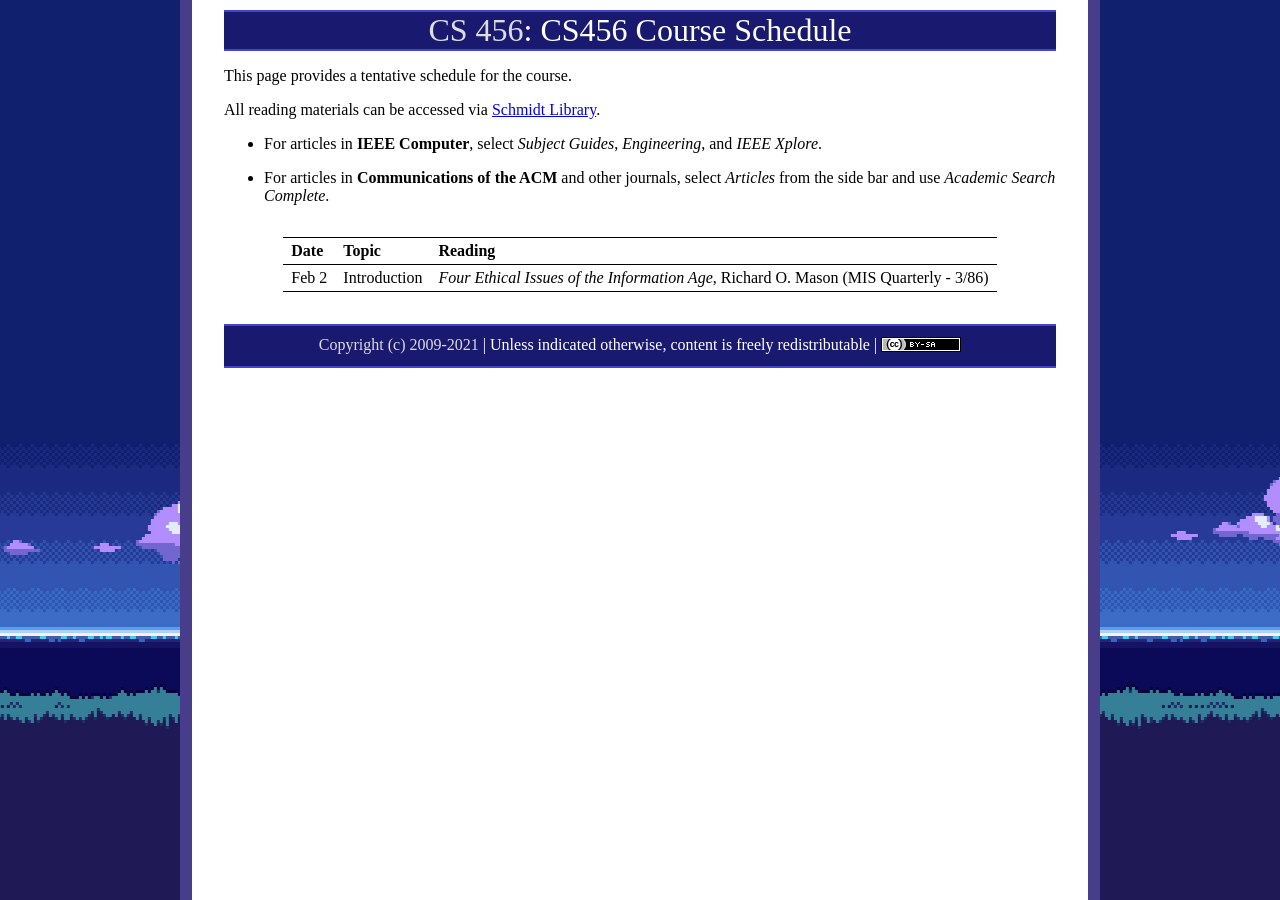
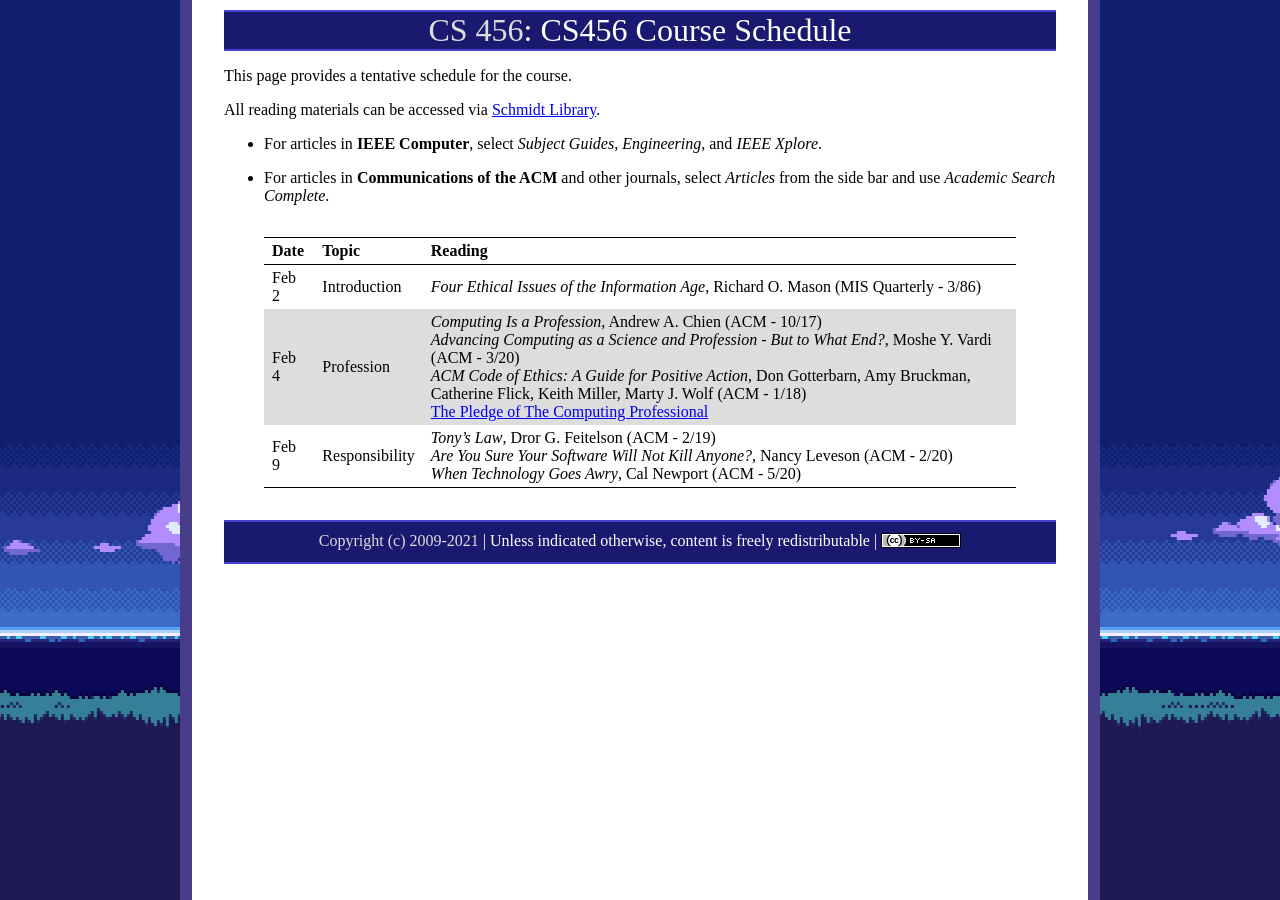
Before and after one commit to ycpcs/cs456-spring2021, a Jekyll site: the page built from schedule/index.md, in a window 1280 px wide. Built offline with Jekyll 4.4.1, drawn with Linux system fonts in a browser that asks for light colours.

Commit message:
add articles
add articles

```diff
--- a/schedule/index.md
+++ b/schedule/index.md
@@ -15,6 +15,8 @@ All reading materials can be accessed via [Schmidt Library](http://library.ycp.e
 >  Date   |      Topic          |                                    Reading                                             |
 > ------- | ------------------  | -------------------------------------------------------------------------------------- |
 > Feb 2   | Introduction        | *Four Ethical Issues of the Information Age*, Richard O. Mason (MIS Quarterly - 3/86)  |
+> Feb 4   | Profession          | *Computing Is a Profession*, Andrew A. Chien (ACM - 10/17) <br /> *Advancing Computing as a Science and Profession - But to What End?*, Moshe Y. Vardi (ACM - 3/20) <br /> *ACM Code of Ethics: A Guide for Positive Action*, Don Gotterbarn, Amy Bruckman, Catherine Flick, Keith Miller, Marty J. Wolf (ACM - 1/18) <br /> [The Pledge of The Computing Professional](http://pledge-of-the-computing-professional.org/home-page/the-oath) |
+> Feb 9   | Responsibility      | *Tony's Law*, Dror G. Feitelson (ACM - 2/19) <br /> *Are You Sure Your Software Will Not Kill Anyone?*, Nancy Leveson (ACM - 2/20) <br /> *When Technology Goes Awry*, Cal Newport (ACM - 5/20) |
 
 
 <!--
```
